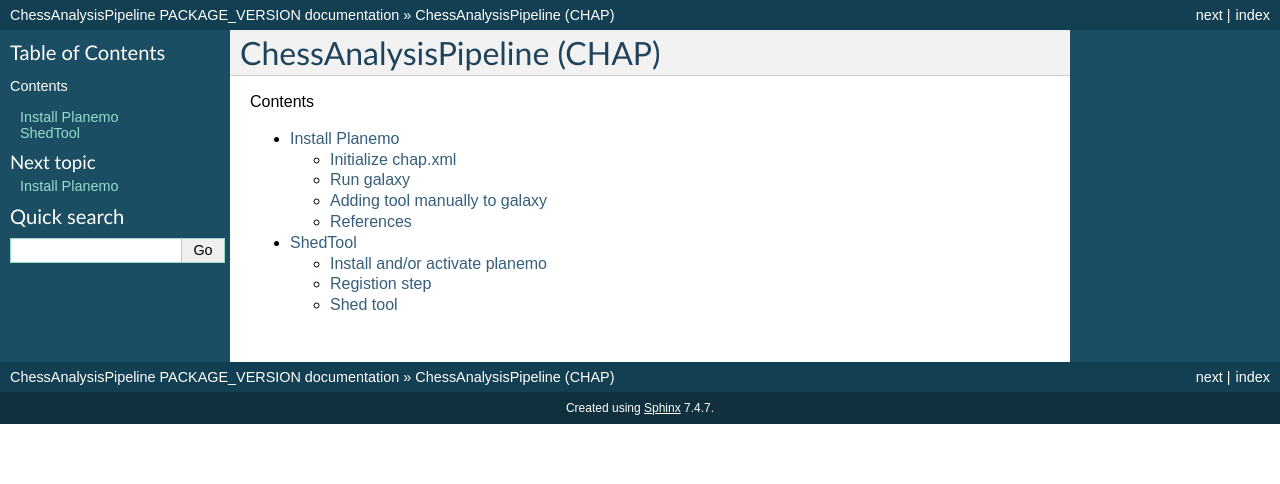
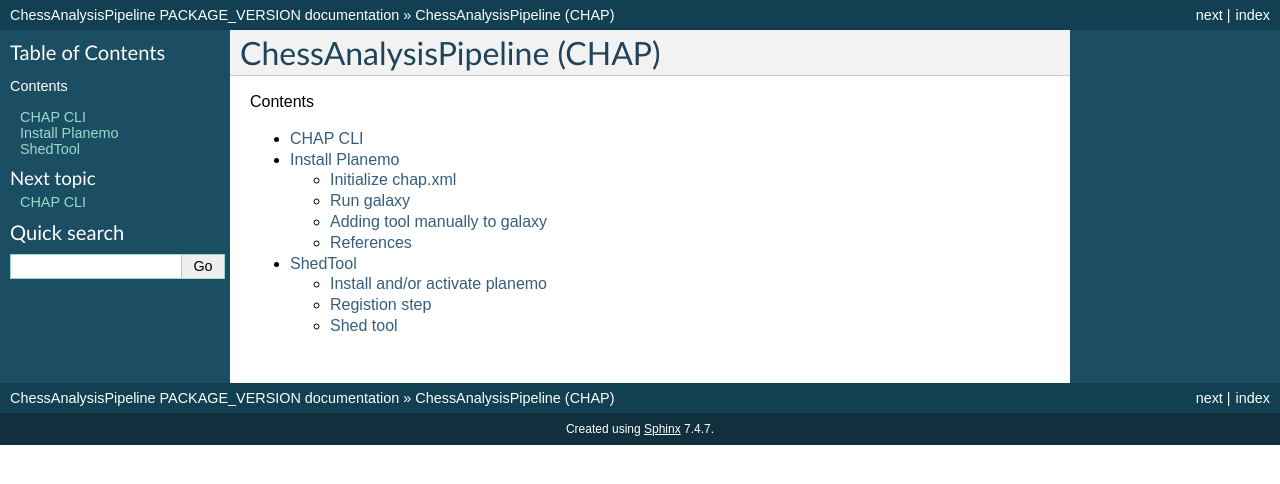
Before and after one commit to CHESSComputing/ChessAnalysisPipeline, a Sphinx documentation site: the page built from docs/index.md, in a window 1280 px wide. Shown: the top 484 px of the page. Built offline with Sphinx 7.4.7, drawn with Linux system fonts in a browser that asks for light colours; pages that are not in the unit, such as notebooks, are missing from menus.

Commit message:
doc: add autodocumentation of MLaaS package and CHAP CLI

````diff
--- /dev/null
+++ b/docs/chap_cli.md
@@ -0,0 +1,6 @@
+# CHAP CLI
+```{eval-rst}
+.. argparse::
+   :ref: CHAP.runner.parser
+   :prog: CHAP
+```
--- a/docs/conf.py
+++ b/docs/conf.py
@@ -16,9 +16,13 @@
 
 extensions = [
     'myst_parser',
-    'autodoc2'
+    'autodoc2',
+    'sphinxarg.ext'
 ]
-autodoc2_packages = ['../CHAP']
+autodoc2_packages = [
+    '../CHAP',
+    '../MLaaS'
+]
 autodoc2_render_plugin = 'myst'
 myst_enable_extensions = ['fieldlist']
 
--- a/docs/index.md
+++ b/docs/index.md
@@ -3,6 +3,7 @@
 ```{toctree}
 :maxdepth: 2
 :caption: Contents
+chap_cli.md
 apidocs/index.rst
 Galaxy.md
 ShedTool.md
--- a/docs/requirements.txt
+++ b/docs/requirements.txt
@@ -1,3 +1,4 @@
 sphinx
 myst-parser
 sphinx-autodoc2
+sphinx-argparse
````
